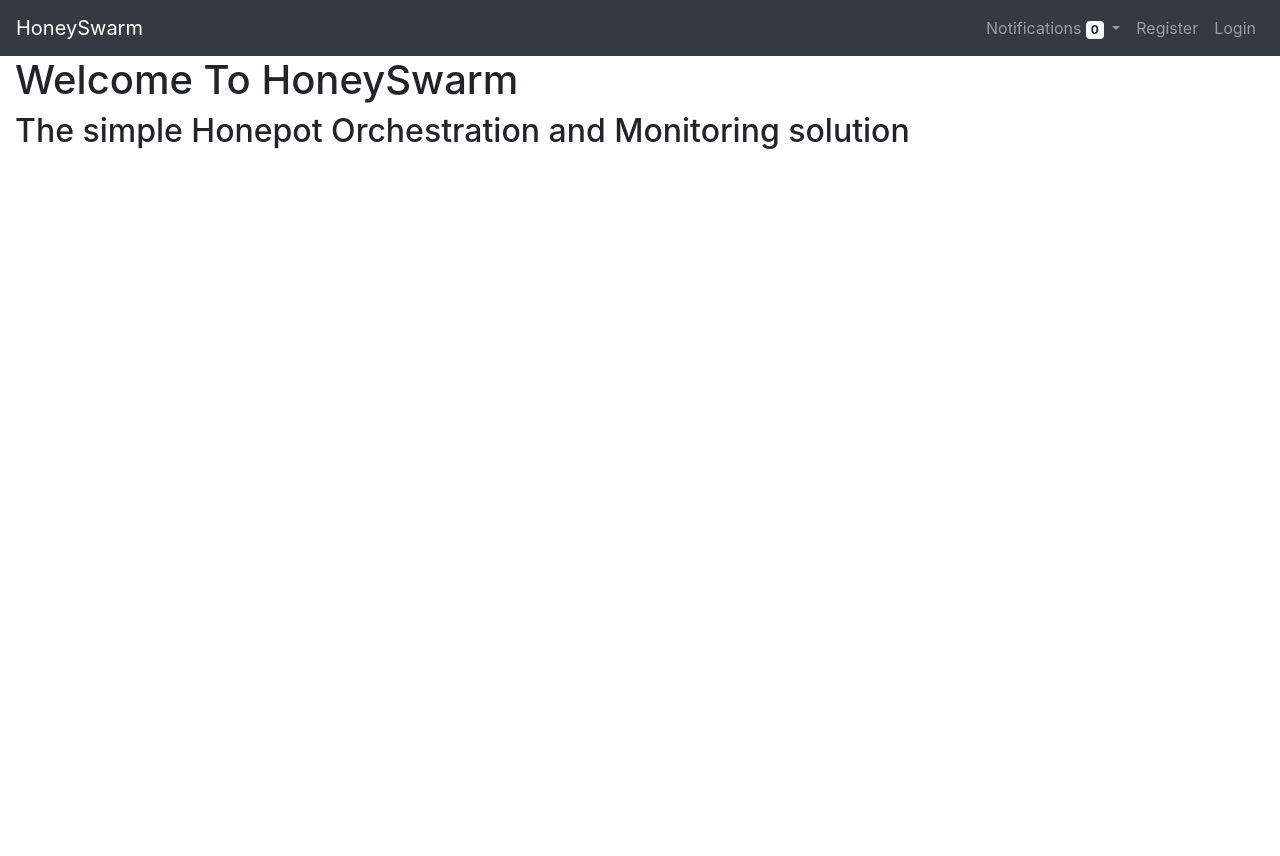
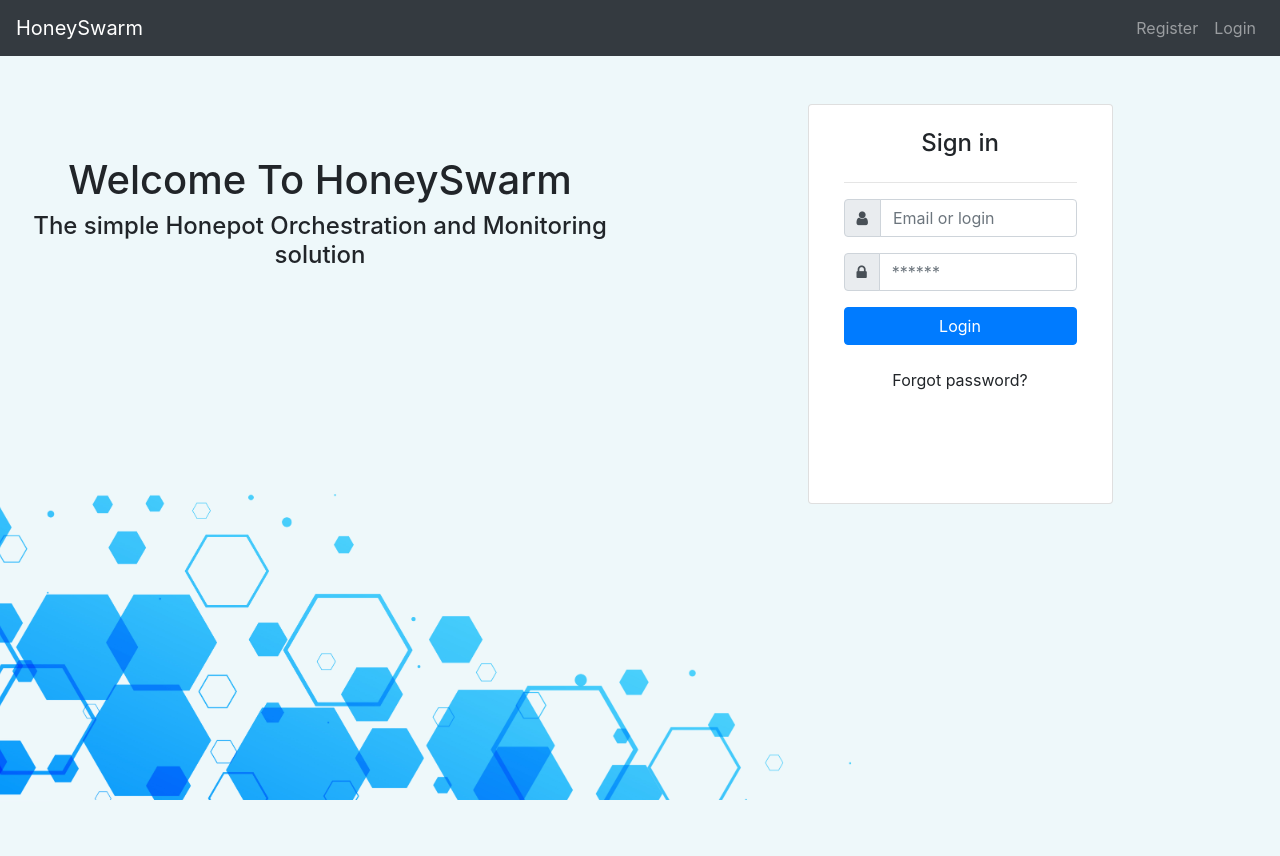
Before and after one commit to honeyswarm/honeyswarm, a Flask app: page / in a window 1280 px wide. Before the commit the page ends 149 px from the top, so only its background shows below. Run offline with Flask 2, Linux system fonts and the light colour scheme; some libraries are stand-ins or nearby versions.

Commit message:
Auth enpoints and login templates

```diff
--- a/honeyswarm/__init__.py
+++ b/honeyswarm/__init__.py
@@ -17,6 +17,7 @@ from flask_security import Security, MongoEngineUserDatastore, auth_required, ha
 from flask_security import login_required
 from flask_security.core import current_user
 from flask_security.decorators import roles_accepted
+from flask_wtf.csrf import CSRFProtect
 
 
 
@@ -53,7 +54,11 @@ db = MongoEngine(app)
 
 # Setup Flask-Security
 user_datastore = MongoEngineUserDatastore(db, User, Role)
+app.config['SECURITY_LOGIN_URL'] = '/nowhere'
+app.config['SECURITY_LOGIN_USER_TEMPLATE'] = "login.html"
 security = Security(app, user_datastore)
+
+#CSRFProtect(app)
 
 # Global App Scheduler
 executors = dict(default=ThreadPoolExecutor())
@@ -134,6 +139,14 @@ def format_datetime(datetime_object):
         return str()
 
 
+@app.template_filter('prettyjson')
+def format_prettyjson(json_string):
+
+    pretty_json = json.dumps(json.loads(json_string), sort_keys=True,
+                        indent=4, separators=(',', ': '))
+
+    return pretty_json
+
 @app.route('/')
 def index():
     return render_template('index.html')
--- a/honeyswarm/templates/base.html
+++ b/honeyswarm/templates/base.html
@@ -9,6 +9,8 @@
   <link rel="shortcut icon" href="{{ url_for('static', filename='images/honey.png') }}">
   <link rel="stylesheet" href="https://stackpath.bootstrapcdn.com/bootstrap/4.4.1/css/bootstrap.min.css"
     integrity="sha384-Vkoo8x4CGsO3+Hhxv8T/Q5PaXtkKtu6ug5TOeNV6gBiFeWPGFN9MuhOf23Q9Ifjh" crossorigin="anonymous">
+  <link  rel="stylesheet" href="https://stackpath.bootstrapcdn.com/font-awesome/4.7.0/css/font-awesome.min.css"
+    integrity="sha384-wvfXpqpZZVQGK6TAh5PVlGOfQNHSoD2xbE+QkPxCAFlNEevoEH3Sl0sibVcOQVnN" crossorigin="anonymous">
   <!-- Loading JS here till i find a nice way for templates to access jquery -->
   <script src="https://code.jquery.com/jquery-3.4.1.min.js"
     integrity="sha256-CSXorXvZcTkaix6Yvo6HppcZGetbYMGWSFlBw8HfCJo=" crossorigin="anonymous"></script>
@@ -19,10 +21,36 @@
     integrity="sha384-wfSDF2E50Y2D1uUdj0O3uMBJnjuUD4Ih7YwaYd1iqfktj0Uod8GCExl3Og8ifwB6"
     crossorigin="anonymous"></script>
     {% block page_styles %}{% endblock %}
+
+  <style>
+body {
+  /* Location of the image */
+  background-image: url({{ url_for('static', filename='images/back3.png') }});
+
+  /* Background image is centered vertically and horizontally at all times */
+  background-position: center center;
+
+  /* Background image doesn't tile */
+  background-repeat: no-repeat;
+
+  /* Background image is fixed in the viewport so that it doesn't move when
+     the content's height is greater than the image's height */
+  background-attachment: fixed;
+
+  /* This is what makes the background image rescale based
+     on the container's size */
+  background-size: cover;
+
+  /* Set a background color that will be displayed
+     while the background image is loading */
+  background-color: #464646;
+}
+
+  </style>
+
 </head>
 
 <body>
-
   <nav class="navbar navbar-expand-lg navbar-dark bg-dark">
     <a class="navbar-brand" href="{{ url_for('index') }}">HoneySwarm</a>
     <button class="navbar-toggler" type="button" data-toggle="collapse" data-target="#navbarSupportedContent"
@@ -63,6 +91,7 @@
         {% endif %}
       </ul>
 
+      {% if current_user.is_authenticated %}
       <ul class="navbar-nav">
         <li class="nav-item dropdown">
           <a class="nav-link dropdown-toggle" href="#" id="navbarDropdown" role="button" data-toggle="dropdown"
@@ -73,6 +102,7 @@
           </div>
         </li>
       </ul>
+      {% endif %}
 
 
       <ul class="navbar-nav">
--- a/honeyswarm/templates/index.html
+++ b/honeyswarm/templates/index.html
@@ -2,16 +2,66 @@
 {% set active_page = "index" %}
 {% block content %}
 
-<div class="mx-auto my-auto">
-  <h1 class="title">
-    Welcome To HoneySwarm
-  </h1>
-  <h2 class="subtitle">
-    The simple Honepot Orchestration and Monitoring solution
-  </h2>
+
+<div class="row vh-100">
+  <div class="col-6 h-75 mx-auto my-auto text-center">
+      <h1 class="title">
+        Welcome To HoneySwarm
+      </h1>
+      <h4 class="subtitle">
+        The simple Honepot Orchestration and Monitoring solution
+      </h4>
+  </div>
+  <div class="col-6 d-flex justify-content-center">
+    {% if not current_user.is_authenticated %}
+
+    <div class="card col-6 h-50 mt-5 text-center">
+      <article class="card-body">
+        <h4 class="card-title text-center mb-4 mt-1">Sign in</h4>
+        <hr>
+        {% with messages = get_flashed_messages() %}
+        {% if messages %}
+
+        <div class="alert alert-danger alert-dismissible fade show" role="alert">
+            <strong>Sorry!</strong> {{ messages[0] }}. Go to <a href="{{ url_for('auth.login') }}">login page</a>
+            <button type="button" class="close" data-dismiss="alert" aria-label="Close">
+              <span aria-hidden="true">&times;</span>
+            </button>
+          </div>
+
+        {% endif %}
+        {% endwith %}
+        <form method="POST" action="/auth/login">
+        <div class="form-group">
+        <div class="input-group">
+          <div class="input-group-prepend">
+              <span class="input-group-text"> <i class="fa fa-user"></i> </span>
+           </div>
+          <input name="email" class="form-control" placeholder="Email or login" type="email">
+        </div> <!-- input-group.// -->
+        </div> <!-- form-group// -->
+        <div class="form-group">
+        <div class="input-group">
+          <div class="input-group-prepend">
+              <span class="input-group-text"> <i class="fa fa-lock"></i> </span>
+           </div>
+            <input name="password" class="form-control" placeholder="******" type="password">
+        </div> <!-- input-group.// -->
+        </div> <!-- form-group// -->
+        <div class="form-group">
+        <button type="submit" class="btn btn-primary btn-block"> Login  </button>
+        </div> <!-- form-group// -->
+        <p class="text-center"><a href="#" class="btn">Forgot password?</a></p>
+        </form>
+      </article>
+      </div> <!-- card.// -->
+
+    {% endif %}
+  </div>
 </div>
 
 
 
 
+
 {% endblock %}
```
Also changed, not shown: honeyswarm/auth.py (+5 -2 lines), honeyswarm/templates/jobs.html (+20 -9 lines), honeyswarm/templates/login.html (+48 -28 lines), honeyswarm/static/images/back1.png (added), honeyswarm/static/images/back2.png (added), honeyswarm/static/images/back3.png (added), honeyswarm/static/js/honeyswarm.js (line endings or trailing spaces).
